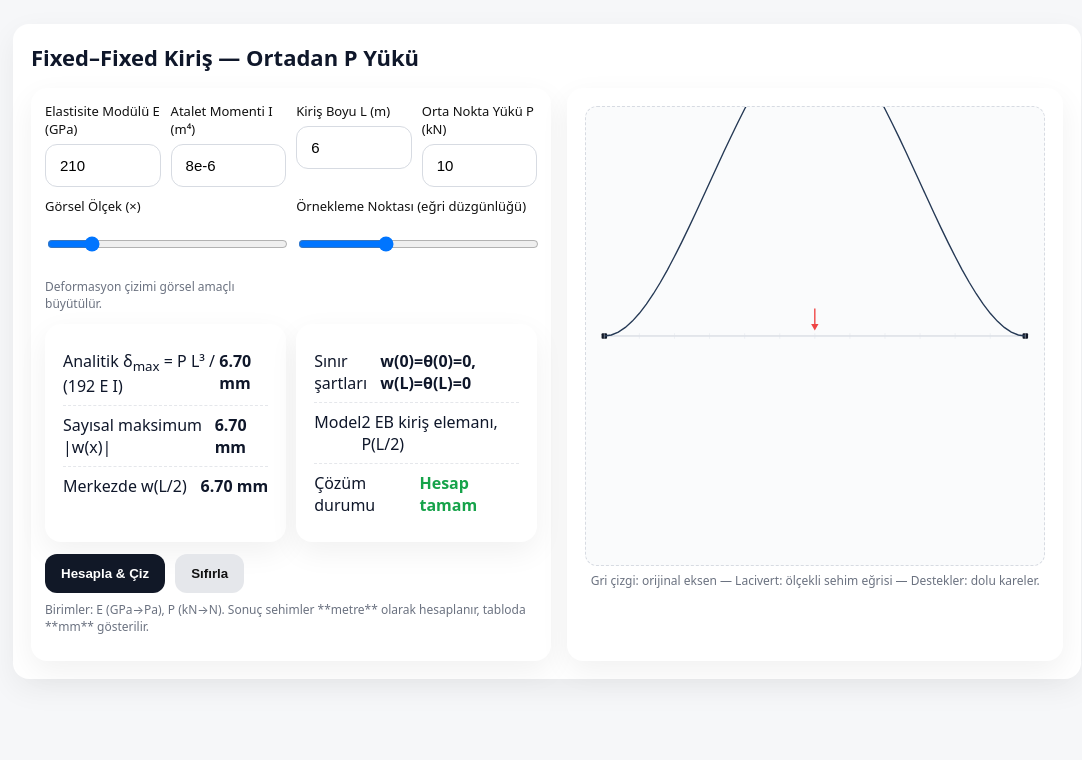
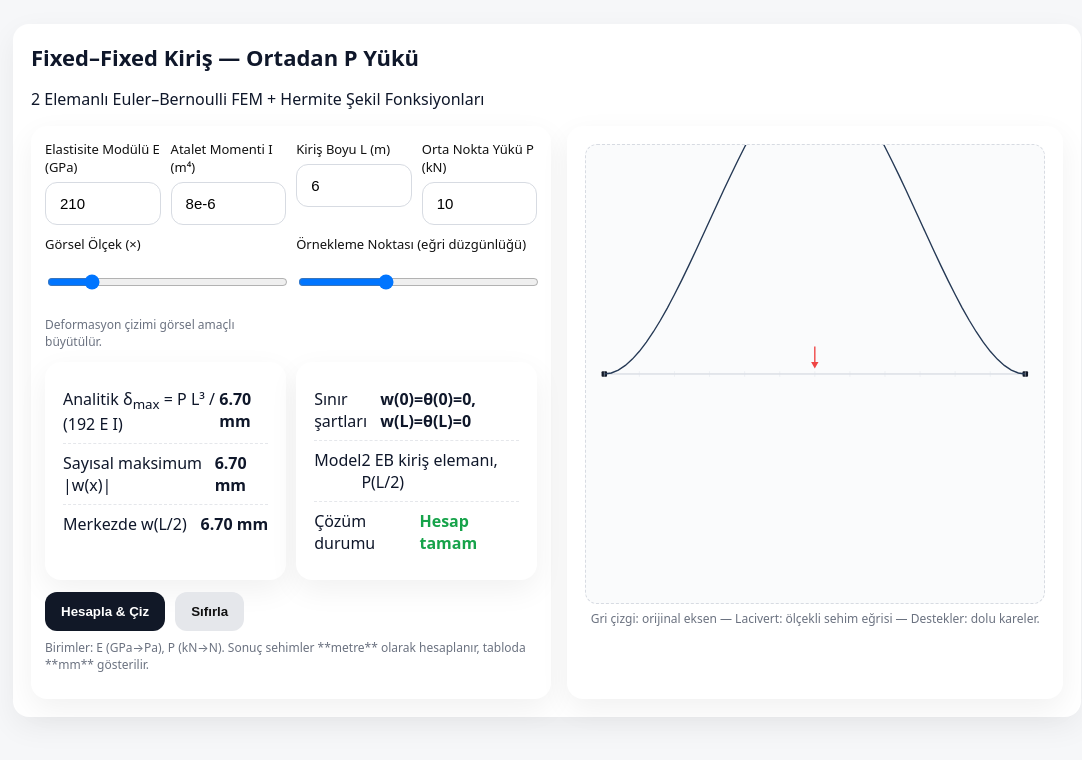
Before and after one commit to korcunl/wtcalc, a plain HTML site: page index.html in a window 1280 px wide. Shown: the whole page, without its empty margins (93-1175 px from the left). Drawn offline with Linux system fonts and the light colour scheme.

Commit message:
Update index.html

```diff
--- a/index.html
+++ b/index.html
@@ -38,7 +38,7 @@
   <div class="wrap">
     <div class="card">
       <h1>Fixed–Fixed Kiriş — Ortadan P Yükü</h1>
-      <p class=2 Elemanlı Euler–Bernoulli FEM + Hermite Şekil Fonksiyonları</p>
+      <p class=>2 Elemanlı Euler–Bernoulli FEM + Hermite Şekil Fonksiyonları</p>
       <div class="grid">
         <!-- Sol panel: form + sonuçlar -->
         <div class="card" style="padding:14px">
```
